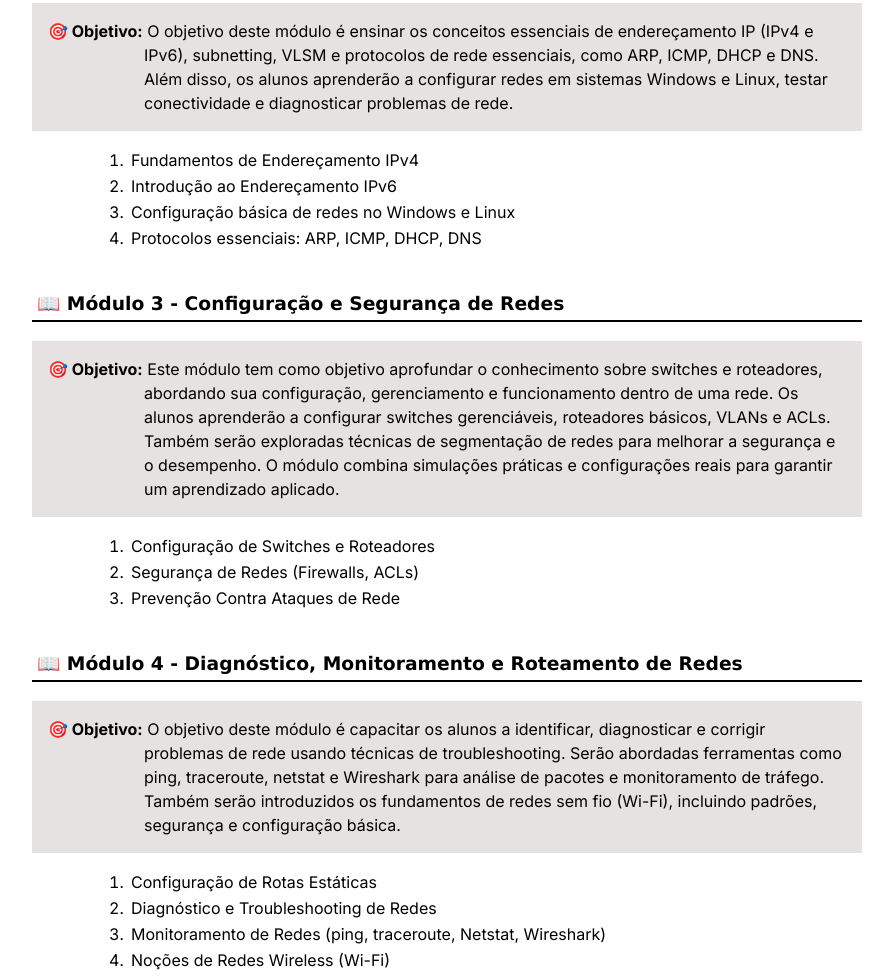
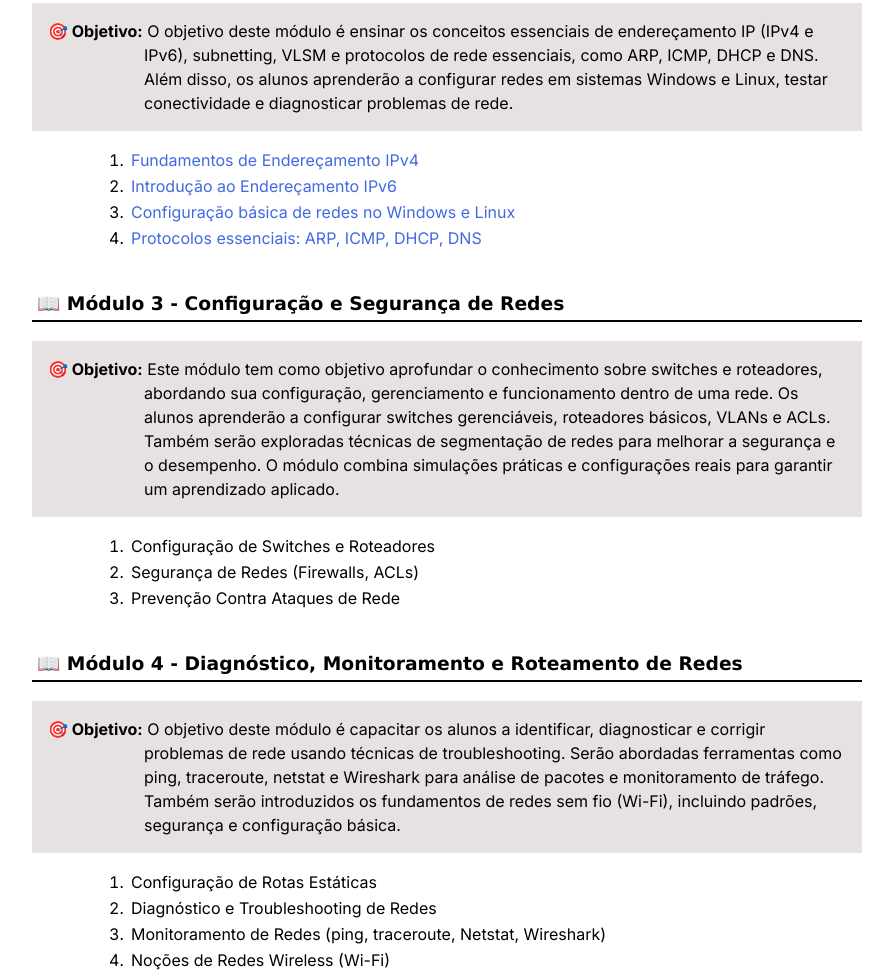
Before and after one commit to rafaelmoraespereira/web, a plain HTML site: page redes/index.html in a window 1280 px wide. Shown: the part 976-1952 px from the top of the page, without its empty margins (193-1086 px from the left). Drawn offline with Linux system fonts and the light colour scheme.

Commit message:
update module 2

```diff
--- a/redes/index.html
+++ b/redes/index.html
@@ -110,10 +110,10 @@
             VLSM e protocolos de rede essenciais, como ARP, ICMP, DHCP e DNS. Além disso, os alunos aprenderão a
             configurar redes em sistemas Windows e Linux, testar conectividade e diagnosticar problemas de rede.</p>
         <ol>
-            <li>Fundamentos de Endereçamento IPv4</li>
-            <li>Introdução ao Endereçamento IPv6</li>
-            <li>Configuração básica de redes no Windows e Linux</li>
-            <li>Protocolos essenciais: ARP, ICMP, DHCP, DNS</li>
+            <li><a href="pages/redes-modulo1.html#module2-topic1">Fundamentos de Endereçamento IPv4</a></li>
+            <li><a href="pages/redes-modulo1.html#module2-topic2">Introdução ao Endereçamento IPv6</a></li>
+            <li><a href="pages/redes-modulo1.html#module2-topic3">Configuração básica de redes no Windows e Linux</a></li>
+            <li><a href="pages/redes-modulo1.html#module2-topic4">Protocolos essenciais: ARP, ICMP, DHCP, DNS</a></li>
         </ol>
 
         <section>
@@ -153,6 +153,7 @@
                         WETHERALL, David J.</li>
                     <li><strong>Comunicação de Dados e Redes de Computadores. 5ª edição.</strong> McGraw-Hill, 2012 -
                         FOROUZAN, Behrouz A.</li>
+                    <li><strong>IPv6: o Novo Protocolo da Internet.</strong> - Novatec Editora, 2013 - BRITO, Samuel H. B.</li>
                     <li><strong>Análise de Tráfego em Redes TCP/IP: Utilize tcpdump na Análise de Tráfego em qualquer
                             Sistema Operacional.</strong> Novatec, 2015 - João Eriberto Mota Filho.</li>
                     <li><strong>Redes de Computadores e a Internet: Uma Abordagem Top-Down. 7ª edição.</strong> Pearson,
```
Also changed, not shown: 1 other file.
